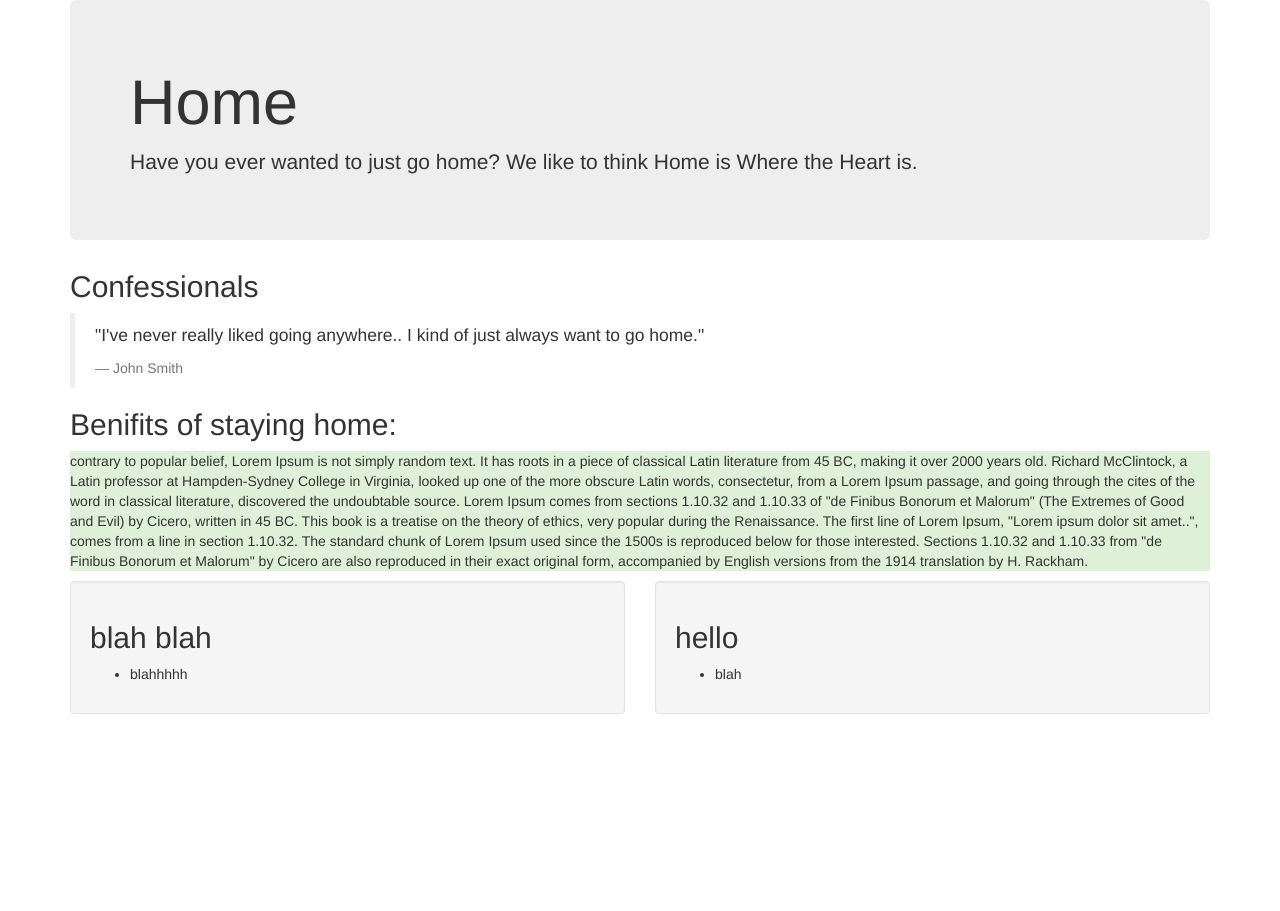
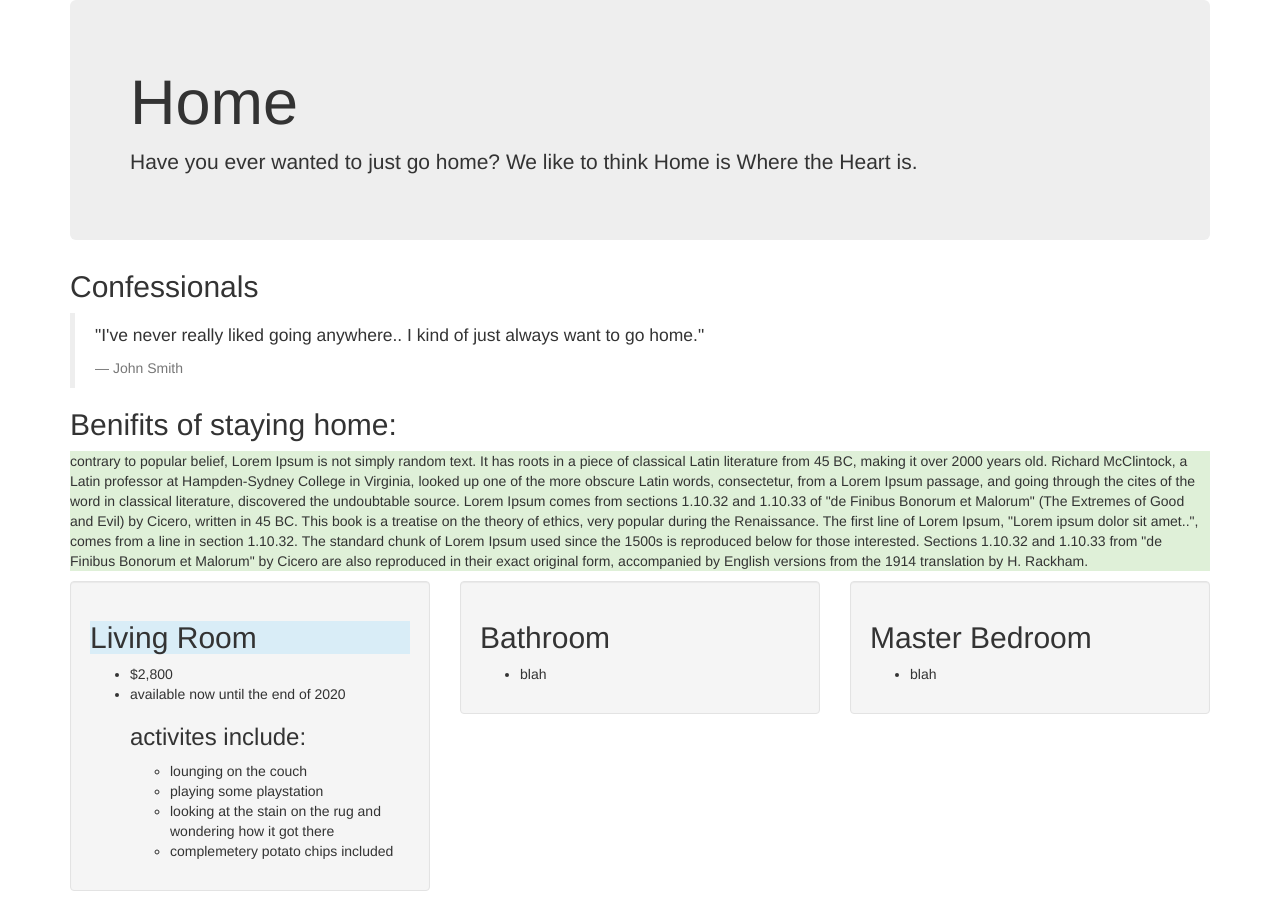
Before and after one commit to jhell85/epicodus-vacation, a plain HTML site: page index.html in a window 1280 px wide. Before the commit the page ends 800 px from the top, so only its background shows below. Drawn offline with Linux system fonts and the light colour scheme.

Commit message:
styles to livingroom and bootstrap

```diff
--- a/index.html
+++ b/index.html
@@ -25,22 +25,38 @@
 
     The standard chunk of Lorem Ipsum used since the 1500s is reproduced below for those interested. Sections 1.10.32 and 1.10.33 from "de Finibus Bonorum et Malorum" by Cicero are also reproduced in their exact original form, accompanied by English versions from the 1914 translation by H. Rackham.</p>
 <div class="row">
-    <div class="col-md-6">
+    <div class="col-md-4">
   <div class="well">
-      <h2>blah blah</h2>
+      <h2 class="bg-info">Living Room</h2>
       <ul>
-        <li>blahhhhh</li>
+        <li>$2,800</li>
+        <li>available now until the end of 2020</li>
+        <h3>activites include:</h3>
+        <ul>
+          <li>lounging on the couch</li>
+          <li>playing some playstation</li>
+          <li>looking at the stain on the rug and wondering how it got there</li>
+          <li>complemetery potato chips included</li>
+        </ul>
       </ul>
       </div>
     </div>
-    <div class="col-md-6">
+    <div class="col-md-4">
       <div class="well">
-        <h2>hello</h2>
+        <h2>Bathroom</h2>
         <ul>
           <li>blah</li>
         </ul>
       </div>
     </div>
+    <div class="col-md-4">
+        <div class="well">
+          <h2>Master Bedroom</h2>
+          <ul>
+            <li>blah</li>
+          </ul>
+        </div>
+      </div>
   </div>
 </div>
 </body>
```
